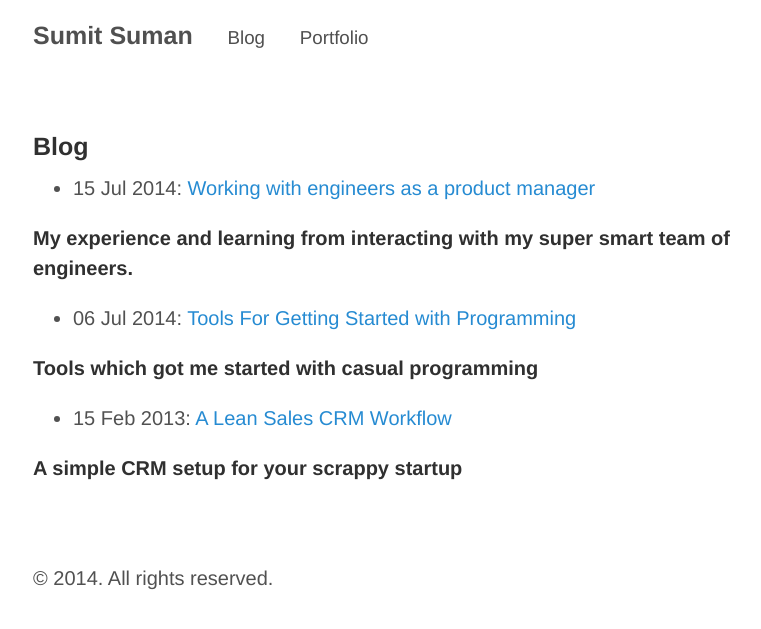
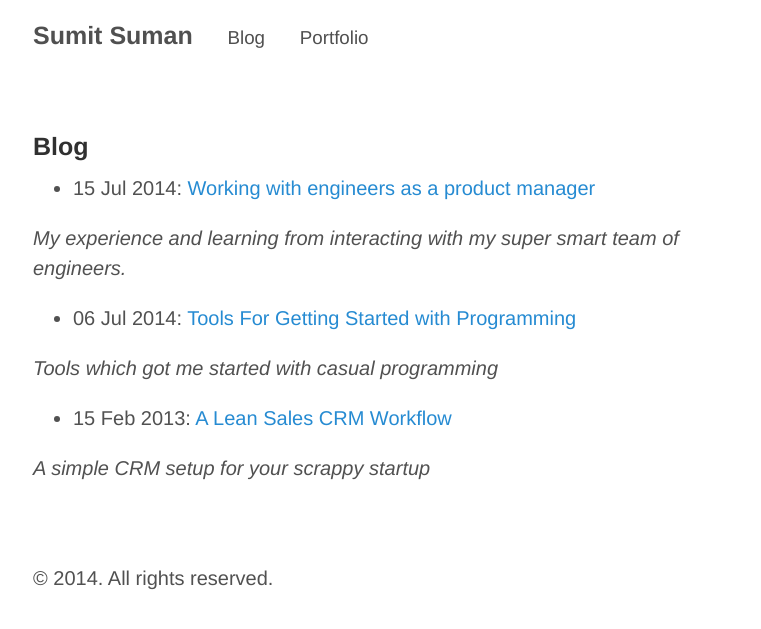
Before and after one commit to sumitsuman/sumitsuman.github.io, a Jekyll site: the page built from blog.md, in a window 1280 px wide. Shown: the top 629 px of the page, without its empty margins (247-1008 px from the left). Built offline with Jekyll 4.4.1, drawn with Linux system fonts in a browser that asks for light colours; Markdown is read by kramdown in place of the engine named in the settings.

Commit message:
blog format 4

```diff
--- a/blog.md
+++ b/blog.md
@@ -6,5 +6,5 @@ title: Blog
 {% for post in site.posts %}
   * {{ post.date | date_to_string }}: [ {{ post.title }} ]({{ post.url }})
 
-  **{{ post.excerpt }}**
+  *{{ post.excerpt }}*
 {% endfor %}
```
